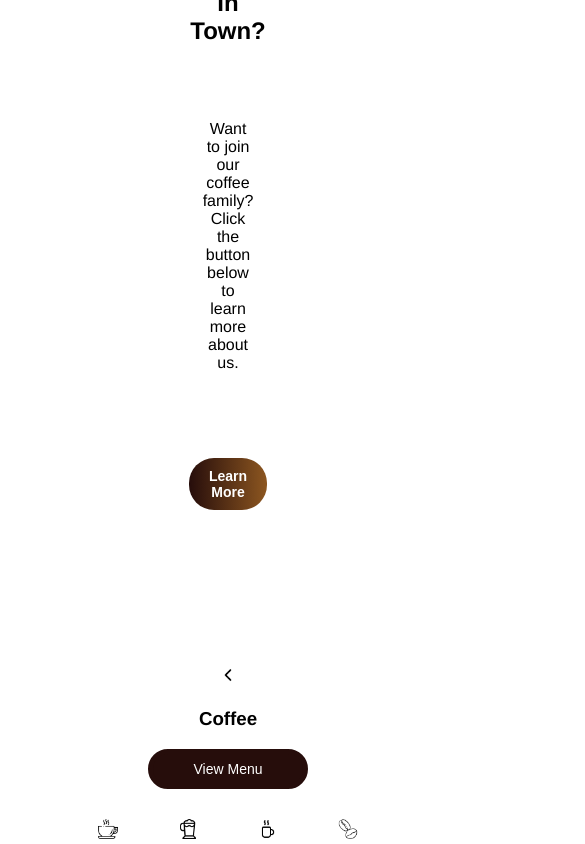
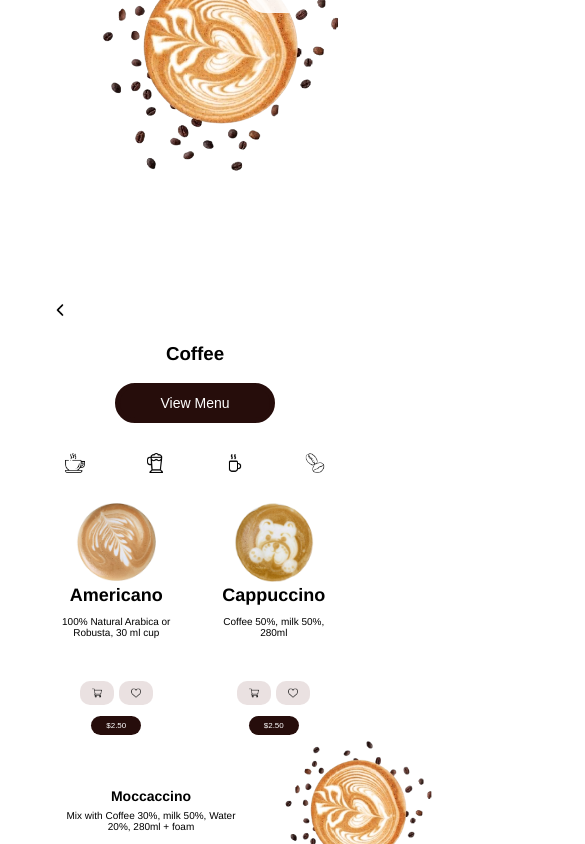
Before and after one commit to mapk6-apl/my-coffee-shop, a React (Vite) app: page / in a window 390 px wide. Shown: the part 2618-3462 px from the top of the page, 585 px wide, since content can reach past the window. Built offline with nearby package versions, Linux system fonts and the light colour scheme.

Commit message:
Media Queries done - remaining: hamburger menu

```diff
--- a/src/ContentContainer.tsx
+++ b/src/ContentContainer.tsx
@@ -7,7 +7,7 @@ type Props = {
 
 export const ContentContainer: React.FC<Props> = ({children, className}) => {
   return (
-    <div className={className} style = {{border: '10px' , backgroundColor: 'rgba(255, 255, 255, 0.4)', borderRadius: '80px', margin: '70px', padding: '110px'}}>
+    <div className={'content-container'}>
       {children}
     </div>
   )
--- a/src/index.css
+++ b/src/index.css
@@ -18,6 +18,15 @@ body::before {
   opacity: 0.5;
   z-index: -1;
   filter: blur(20px);
+}
+
+.content-container {
+  background-color: rgba(255, 255, 255, 0.4);
+  border-radius: 80px;
+  margin: 70px;
+  padding: 110px;
+  box-sizing: border-box;
+  width: calc(100% - 140px);
 }
 
 .navbar-container {
@@ -900,12 +909,17 @@ body::before {
 
   .intro-content,
   .learn-more-content,
-  .app-demo{
+  .app-demo {
+    display: flex;
     flex-direction: column;
     align-items: center;
     text-align: center;
     margin-top: 50px;
     gap: 40px;
+  }
+
+  .learn-more-content {
+    margin-bottom: 80px;
   }
 
   #left-content {
@@ -923,7 +937,6 @@ body::before {
     margin-top: 0;
   }
 
-
   #two-heart-coffee-image img {
     width: 280px;
     height: 280px;
@@ -936,7 +949,6 @@ body::before {
     width: 100%;
   }
 
-
   #view-menu-main button {
     width: 100%;
     max-width: 280px;
@@ -947,23 +959,149 @@ body::before {
   #americano-container,
   #cappuccino-container {
     width: 300px;
+    height: auto;
+    padding-bottom: 40px;
+    position: relative;
+  }
+
+  .price-2 {
+    position: absolute;
+    bottom: -15px;
+    left: 50%;
+    transform: translateX(-50%);
+  }
+
+  .price-2 button {
+    position: static;
+    border: none;
+    margin: 0;
   }
 
   .more-info {
+    display: flex;
     flex-direction: column;
     align-items: center;
     text-align: center;
     margin-top: 50px;
-    gap: 40px;
+    gap: 25px;
+  }
+
+  #coffee-spilled-beans {
     position: relative;
+    display: inline-flex;
+    flex-direction: column;
+    align-items: center;
+    margin: 40px auto 0 auto;
+    width: auto;
+    max-width: 320px;
   }
 
   #coffee-spilled-beans img {
-    width: 500px;
-    height: 460px;
-    margin-top: -220px;
-    margin-left: 600px;
+    position: static;
+    width: 100%;
+    max-width: 320px;
+    height: auto;
+    display: block;
+    margin: 0;
+  }
+
+  #coffee-spilled-beans h3 {
     position: absolute;
+    bottom: 150px;
+    right: -10px;
+    height: 25px;
+    width: 25px;
+    transform: translateX(-50%);
+  }
+
+  #back-arrow {
+    width: 20px;
+    margin-right: 100%;
+  }
+
+  #app-download {
+    gap: 20px;
+
+  }
+
+  .apple-icon {
+    margin-left: 20%;
+  }
+
+  #reservations-2 {
+    display: flex;
+    flex-direction: row;
+  }
+
+  #reservations-2 h2 {
+    font-size: 20px;
+  }
+
+  #reservations-2 button {
+    font-size: 20px;
+    margin-left: -400px;
+    font-size: 14px;
+    margin-top: 60px;
+    padding-top: 2px;
+  }
+
+  .footer-content {
+    position: relative;
+    width: 100%;
+    box-sizing: border-box;
+    padding: 40px 0;
+    overflow: visible;
+  }
+
+  .footer {
+    display: flex;
+    flex-direction: row;
+    flex-wrap: wrap;
+    justify-content: space-between;
+    align-items: flex-start;
+    width: 100%;
+    max-width: 100%;
+    box-sizing: border-box;
+    gap: 20px;
+  }
+
+  .footer-left{
+
+  }
+
+  #our-services,
+  #our-company,
+  #address {
+    flex: 1 1 180px;
+    min-width: 0;
+    box-sizing: border-box;
+    display: flex;
+    flex-direction: column;
+  }
+
+  #logo-text-2{
+    display: flex;
+    align-items: center;
+    gap: 8px;
+    white-space: nowrap;
+  }
+
+  .content-container {
+    border-radius: 40px;
+    margin: 15px;
+    padding: 30px 15px;
+    width: calc(100% - 30px);
+  }
+
+  #spilled-beans {
+    position: absolute;
+    bottom: -60px;
+    left: -45px;
+    width: 150px;
+    height: auto;
+    object-fit: contain;
+    z-index: 1;
+    display: block;
   }
 
 }
```
